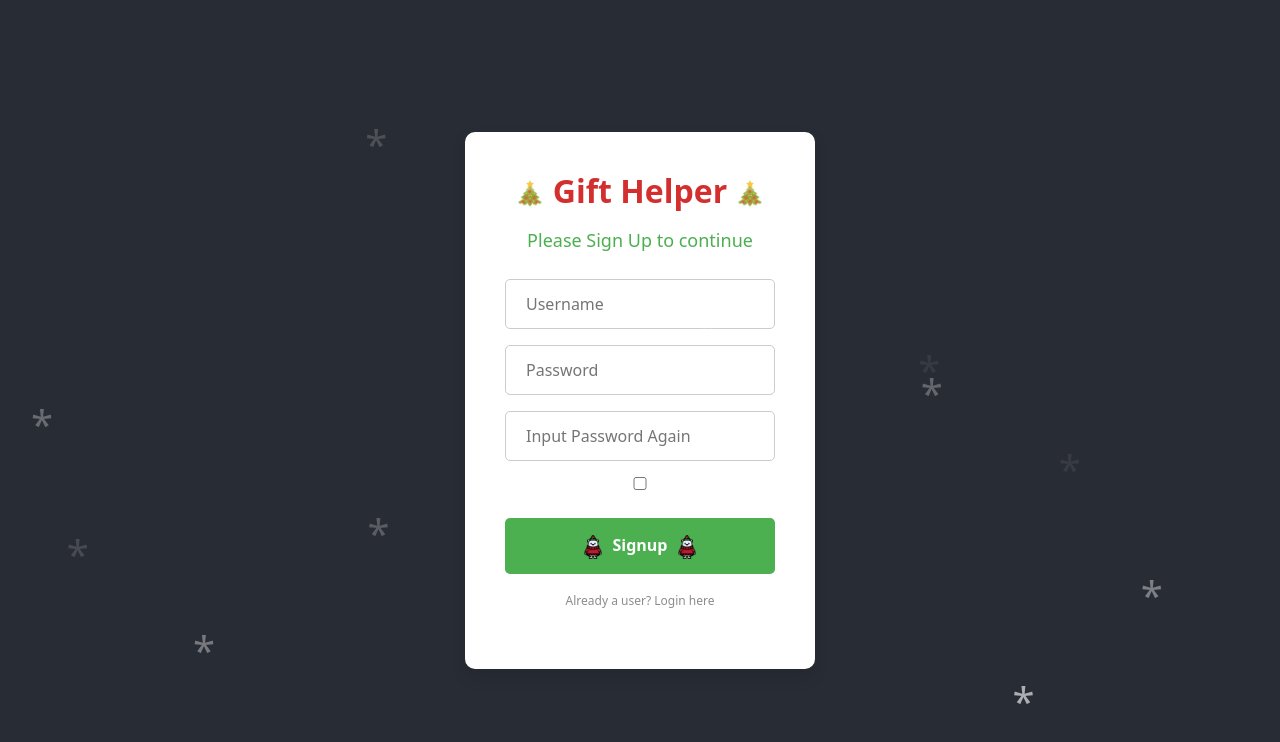
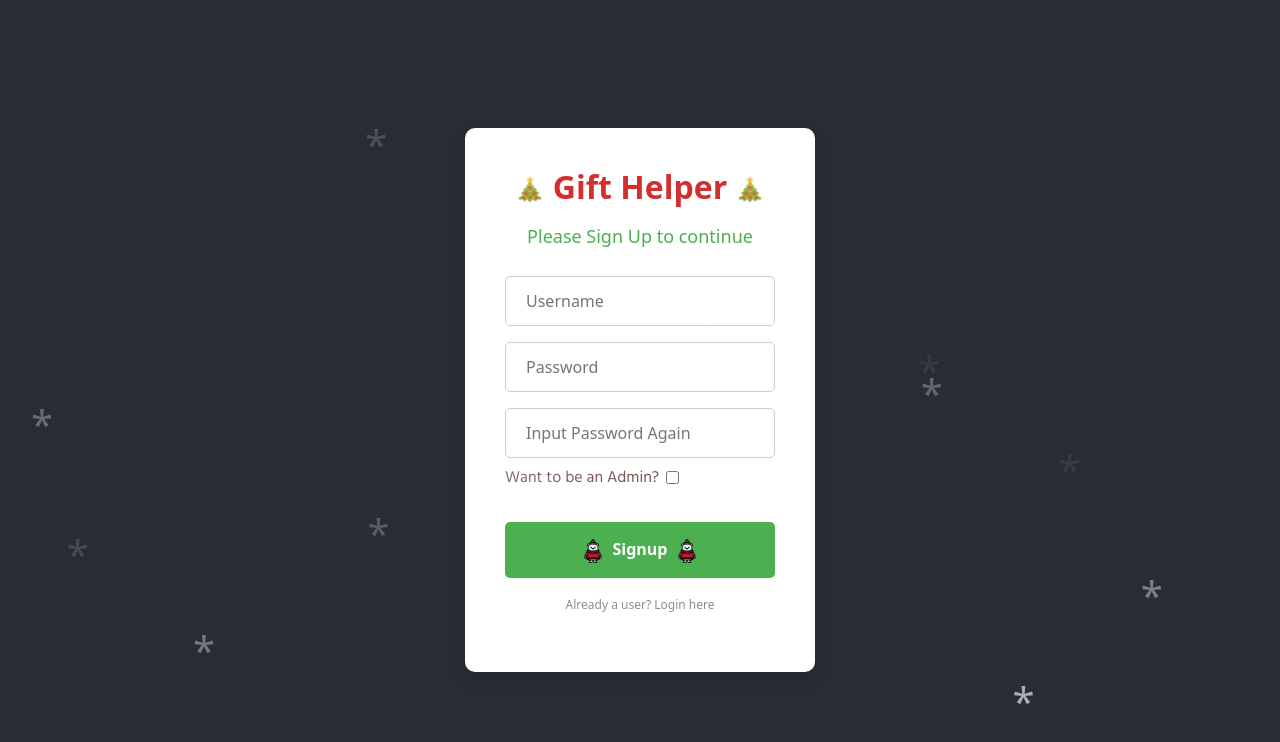
Before and after one commit to Noel-Hann/SE_P2_frontend, a React (Create React App) app in the folder app/: page /signup in a window 1280 px wide. Shown: the top 742 px of the page. Built offline with nearby package versions, Linux system fonts and the light colour scheme.

Commit message:
Added admin check

```diff
--- a/app/src/screens/Signup.js
+++ b/app/src/screens/Signup.js
@@ -146,13 +146,16 @@ function Signup() {
                        onChange={(e) => setPasswordCheck(e.target.value)}
                 />
 
+                <label style={{ display: 'flex', alignItems: 'center' }}>
+                    <span >Want to be an Admin?</span>
                     <input
                         name="admin"
                         type="checkbox"
-                    className="login-input"
+                        className="login-check"
                         checked={isAdmin}
                         onChange={(e) => setIsAdmin(e.target.checked)}
                     />
+                </label>
 
                 <button name="signup" onClick={handleSignup} className="login-button">
 
--- a/app/src/styles/Login.css
+++ b/app/src/styles/Login.css
@@ -60,6 +60,12 @@ body {
     box-sizing: border-box;
 }
 
+.login-check {
+    width: 10%;
+    border: 1px solid #ccc;
+    border-radius: 5px;
+}
+
 .login-button {
     width: 100%;
     padding: 15px 20px;
```
Lines whose indentation alone changed are shown as unchanged.
